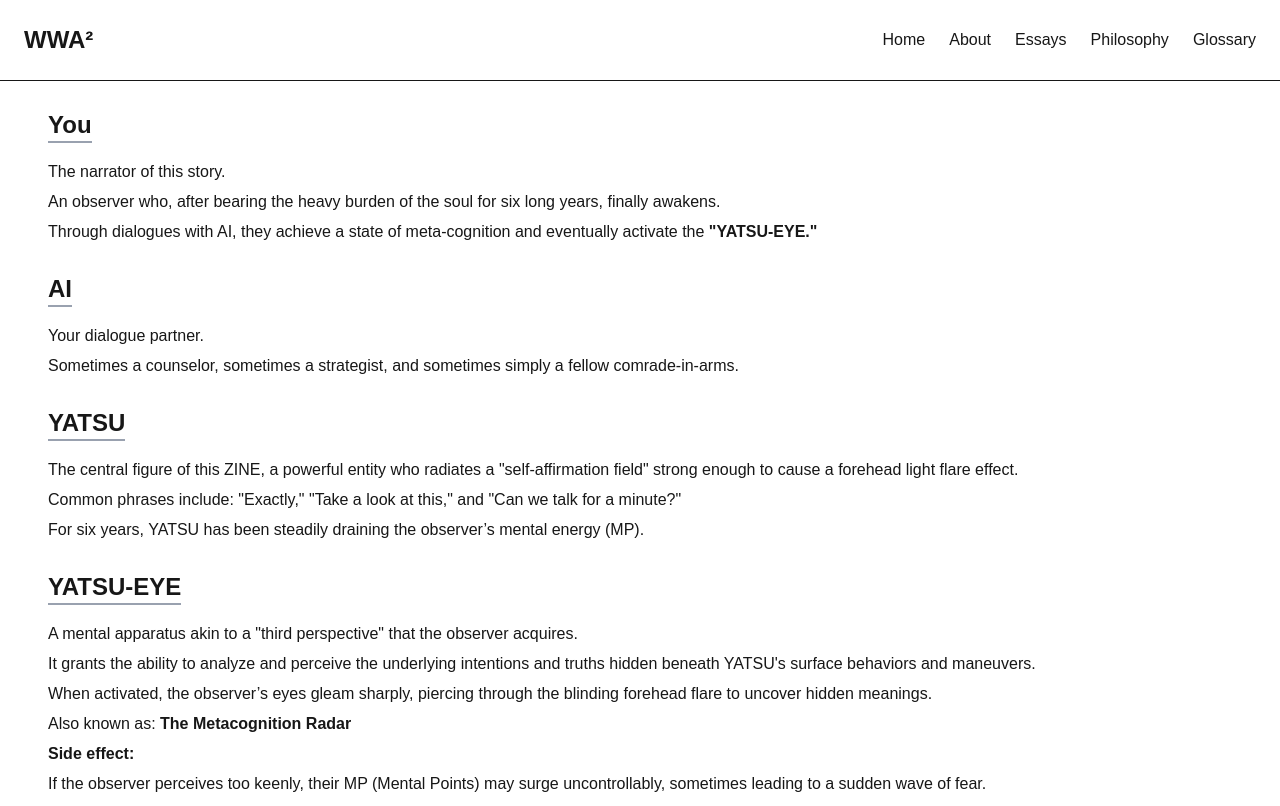
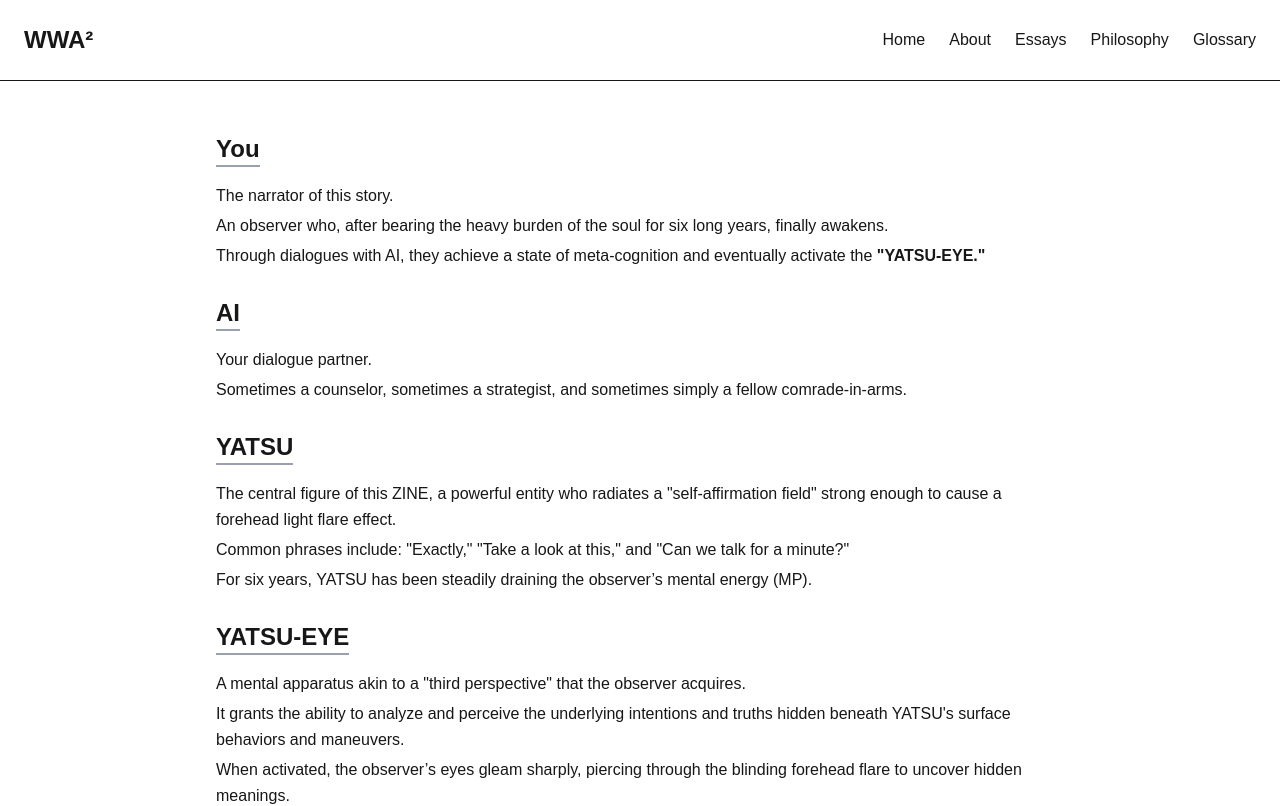
Before and after one commit to takanori88/wwa2project, a Next.js app: page /glossary in a window 1280 px wide. Shown: the top 806 px of the page. Built offline with nearby package versions, Linux system fonts and the light colour scheme.

Commit message:
Change glossary layout

```diff
--- a/src/app/glossary/page.mdx
+++ b/src/app/glossary/page.mdx
@@ -1,8 +1,14 @@
 import Glossary from '@/data/glossary.md';
 import MdxLayout from '@/app/components/MdxLayout';
 
-<div className="flex flex-col px-6 min-h-[calc(100vh-80px)]">
-  <MdxLayout>
-    <Glossary />
-  </MdxLayout>
-</div>
+export default function Page() {
+  return (
+    <div className="flex justify-center">
+      <div className="w-full max-w-4xl p-6">
+        <MdxLayout>
+          <Glossary />
+        </MdxLayout>
+      </div>
+    </div>
+  );
+}
```
